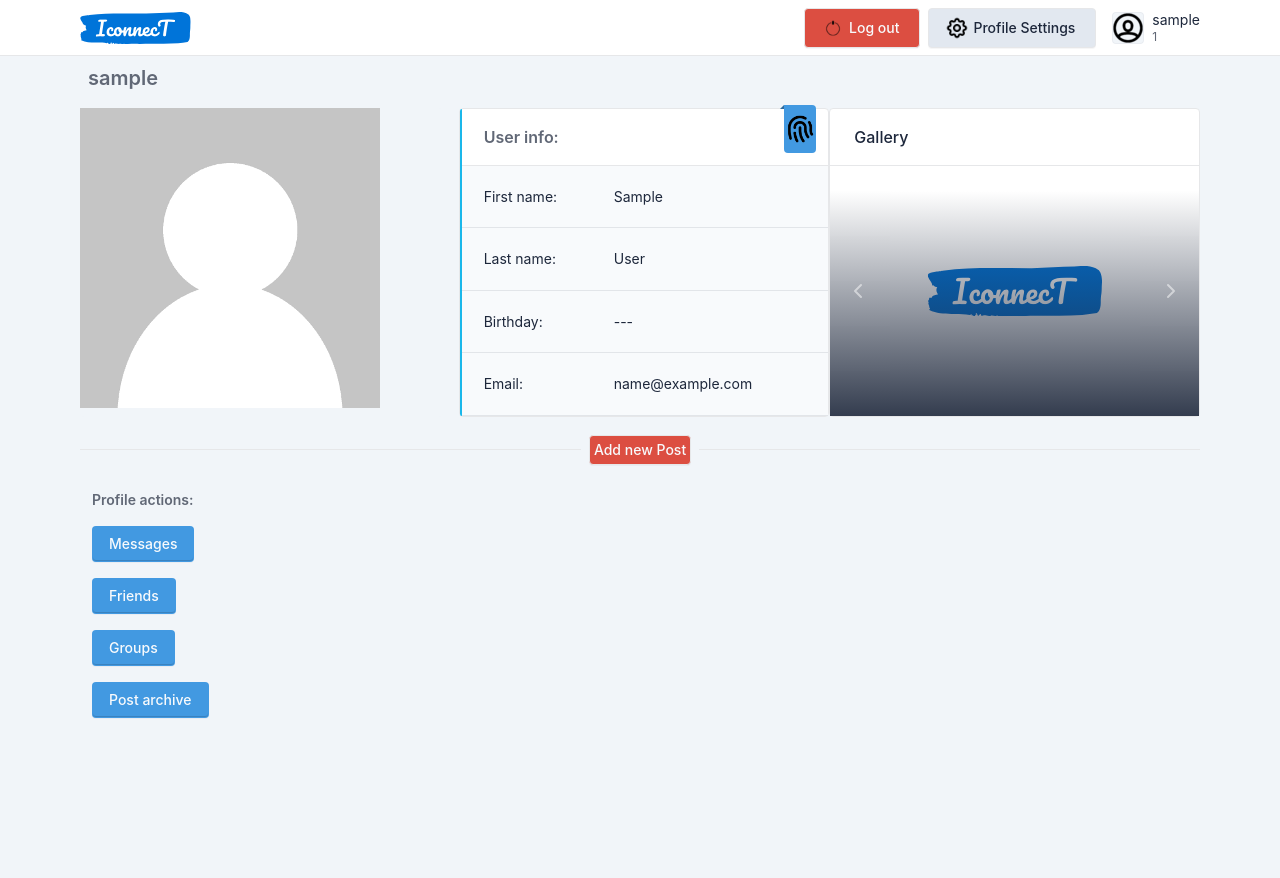
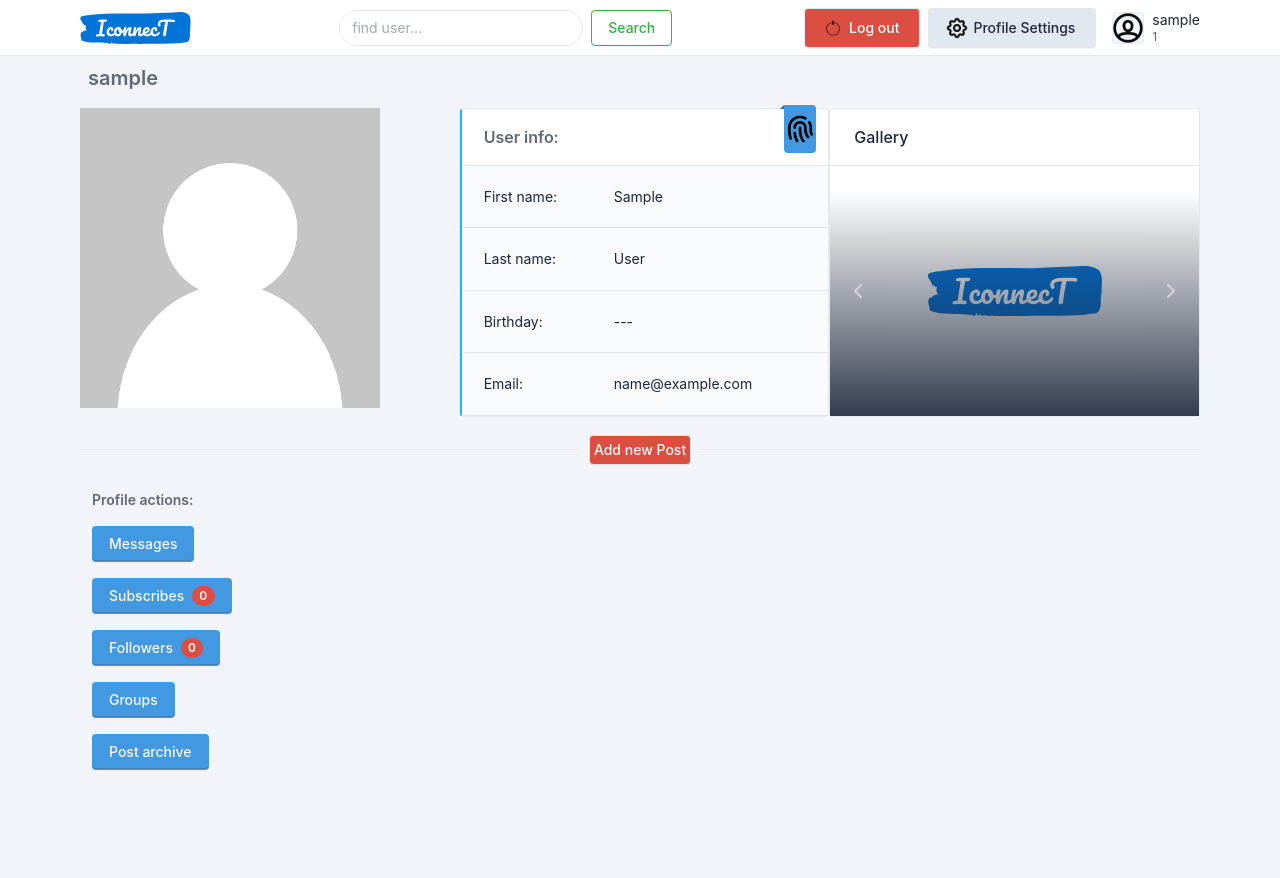
Before and after one commit to Leo-Terletskyi/I.ConnecT, a Django app: page /accounts/1/ in a window 1280 px wide. Before the commit the page ends 718 px from the top, so only its background shows below. Run offline with Django 4.2, Linux system fonts and the light colour scheme; the visitor is signed in with stand-in values (Sample User, id 1); data comes from the database, SQL or seed files in the repository; data that the repository does not hold is empty; some libraries are stand-ins or nearby versions.

Commit message:
Added user search. subscription system implemented.

```diff
--- a/iconnect/accounts/models.py
+++ b/iconnect/accounts/models.py
@@ -7,6 +7,7 @@ class User(AbstractUser):
     avatar = models.ImageField(upload_to='users/avatars/', null=True)
     birthday = models.DateField(null=True, blank=True)
     phone = models.CharField('phone number', max_length=14, null=True)
+    following = models.ManyToManyField('self', blank=True, symmetrical=False, related_name='followers')
 
     class Meta:
         verbose_name = 'user'
@@ -14,3 +15,15 @@ class User(AbstractUser):
 
     def __str__(self):
         return self.username
+
+    @property
+    def full_name(self):
+        return f"{self.first_name} {self.last_name}"
+
+    @property
+    def followers_count(self):
+        return self.followers.all().count()
+
+    @property
+    def following_count(self):
+        return self.following.all().count()
--- a/iconnect/accounts/urls.py
+++ b/iconnect/accounts/urls.py
@@ -13,5 +13,10 @@ urlpatterns = [
     path('<int:pk>/', views.UserAccDetailView.as_view(), name='user_acc'),
     path('<int:pk>/post-archive/', views.UserPostsListView.as_view(), name='post_archive'),
     path('profile/', views.UpdateUserProfileView.as_view(), name='user_profile'),
+    path('search/', views.UsersSearchListView.as_view(), name='users_search'),
+
+    # follows
+    path('follow/<int:user_pk>/', views.FollowUser.as_view(), name='follow_user'),
+    path('unfollow/<int:user_pk>/', views.UnfollowUser.as_view(), name='unfollow_user'),
 
 ]
--- a/iconnect/accounts/views.py
+++ b/iconnect/accounts/views.py
@@ -3,6 +3,7 @@ from django.contrib.auth import authenticate, login, logout
 from django.contrib.auth.decorators import login_required
 from django.contrib.auth.mixins import LoginRequiredMixin
 from django.contrib.auth.views import get_user_model
+from django.db.models import Q
 from django.http import HttpResponse
 from django.shortcuts import render, redirect, get_object_or_404
 from django.urls import reverse_lazy
@@ -12,6 +13,7 @@ from django.views import generic
 from posts.forms import PostCreateForm, PostUpdateForm
 from posts.models import Post
 from .forms import LoginForm, UserRegisterForm, UserUpdateForm, UserPasswordChangeForm
+# from .models import Follow
 
 User = get_user_model()
 
@@ -82,3 +84,38 @@ class UserPostsListView(LoginRequiredMixin, generic.ListView):
 
     def get_queryset(self):
         return Post.objects.filter(author=self.request.user, is_archive=True)
+
+
+class UsersSearchListView(LoginRequiredMixin, generic.ListView):
+    model = User
+    template_name = 'accounts/users_search.html'
+    context_object_name = 'users_search'
+
+    def get_queryset(self):
+        search_text = self.request.GET.get('query')
+        if not search_text:
+            return self.model.objects.filter(is_active=True)
+        q = self.model.objects.filter(
+            Q(first_name__icontains=search_text) |
+            Q(last_name__icontains=search_text) |
+            Q(username__icontains=search_text)
+        )
+        return q
+
+
+class FollowUser(LoginRequiredMixin, generic.View):
+    def get(self, request, user_pk):
+        from_user = request.user
+        to_user = get_object_or_404(User, pk=user_pk)
+        if from_user not in to_user.followers.all():
+            to_user.followers.add(from_user)
+        return redirect('user_acc', pk=from_user.id)
+
+
+class UnfollowUser(LoginRequiredMixin, generic.View):
+    def get(self, request, user_pk):
+        from_user = request.user
+        to_user = get_object_or_404(User, pk=user_pk)
+        if from_user in to_user.followers.all():
+            to_user.followers.remove(from_user)
+        return redirect('user_acc', pk=from_user.id)
--- a/static_src/css/my_style.css
+++ b/static_src/css/my_style.css
@@ -18,3 +18,23 @@
     background-repeat: no-repeat;
     background-size: 200px;
 }
+
+.btn-green-rgba {
+    background: rgba(80, 178, 69, 0.4);
+    color: white;
+    transition-duration: 500ms;
+}
+
+.btn-green-rgba:hover {
+    background: rgba(80, 178, 69, 0.8);
+}
+
+.btn-red-rgba {
+    background: rgba(255, 88, 69, 0.5);
+    color: white;
+    transition-duration: 500ms;
+}
+
+.btn-red-rgba:hover {
+    background: rgba(255, 88, 69, 0.9);
+}
--- a/templates/accounts/user_acc.html
+++ b/templates/accounts/user_acc.html
@@ -135,7 +135,20 @@
                 <ul class="list-unstyled px-1">
                     <li class="p-2 text-muted fw-bold">Profile actions:</li>
                     <li class="p-2"><a class="btn btn-azure" href="{% url 'user_profile' %}">Messages</a></li>
-                    <li class="p-2"><a class="btn btn-azure" href="{% url 'user_profile' %}">Friends</a></li>
+                    <li class="p-2">
+                        <a class="btn btn-azure" href="{% url 'user_profile' %}">Subscribes
+                            <span
+                                    class="badge badge-pill bg-google ms-2">{{ request.user.following_count }}
+                        </span>
+                        </a>
+                    </li>
+                    <li class="p-2">
+                        <a class="btn btn-azure" href="{% url 'user_profile' %}">Followers
+                            <span
+                                    class="badge badge-pill bg-google ms-2">{{ request.user.followers_count }}
+                        </span>
+                        </a>
+                    </li>
                     <li class="p-2"><a class="btn btn-azure" href="{% url 'user_profile' %}">Groups</a></li>
                     <li class="p-2"><a class="btn btn-azure" href="{% url 'post_archive' request.user.id %}">Post archive</a></li>
                 </ul>
--- a/templates/base.html
+++ b/templates/base.html
@@ -36,6 +36,20 @@ Menu start
                          class="navbar-brand-image">
                 </a>
             </h1>
+            <div class="input-icon">
+                <form method="GET" action="{% url 'users_search' %}">
+                    <div class="row g-2">
+                        <div class="col">
+                            <input class="form-control form-control-rounded" type="text" name="query" placeholder="find user..." required>
+                        </div>
+                        <div class="col-auto">
+                            <button type="submit" class="btn btn-outline-success">
+                                Search
+                            </button>
+                        </div>
+                    </div>
+                </form>
+            </div>
             <div class="navbar-nav flex-row order-md-last">
                 <div class="nav-item d-none d-md-flex me-3">
                     <div class="btn-list">
@@ -53,7 +67,7 @@ Menu start
                     <a href="#" class="nav-link d-flex lh-1 text-reset p-0" data-bs-toggle="dropdown" aria-label="Open user menu">
                         <span class="avatar avatar-sm"
                                 {% if request.user.avatar %}
-                                    style="background-image: url({{ request.user.avatar.url }})">
+                              style="background-image: url({{ request.user.avatar.url }})">
                                 {% else %}
                                     style="background-image: url({% static 'img/logos/ic/user_icon_251290.png' %})">
                                 {% endif %}
```
Also changed, not shown: templates/accounts/users_search.html (added, +65 -0 lines), iconnect/accounts/migrations/0002_follow.py (added), iconnect/accounts/migrations/0003_user_followers_delete_follow.py (added), iconnect/accounts/migrations/0004_alter_user_followers.py (added), iconnect/accounts/migrations/0005_rename_followers_user_following.py (added), iconnect/accounts/migrations/0006_alter_user_following.py (added), static_src/img/logos/ic/search.png (added), static_src/img/logos/ic/square-rounded-minus.png (added), static_src/img/logos/ic/square-rounded-plus.png (added), static_src/img/logos/no_logo/no-no-user.jpg (added), static_src/img/logos/no_logo/no-user-image-icon-26.jpg (added).
